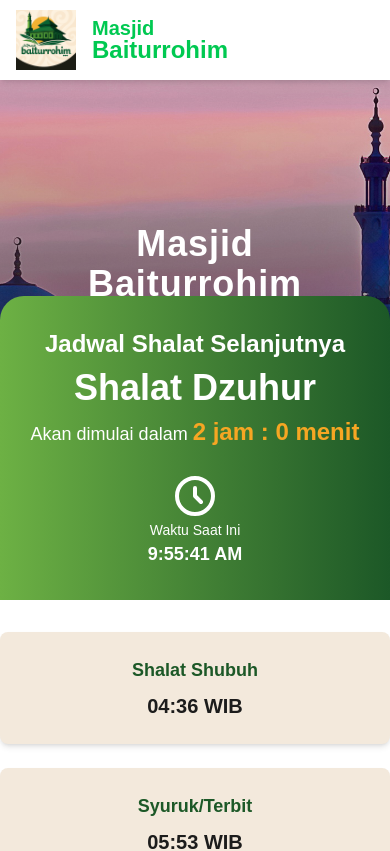
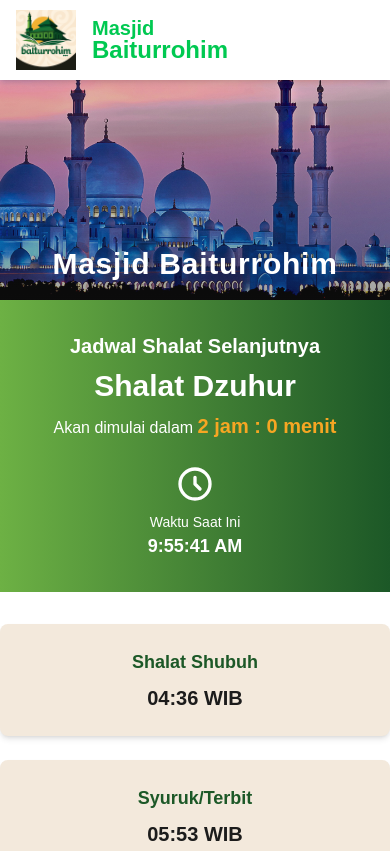
Before and after one commit to dimasfaturrohim/masjid-baiturrohim, a Next.js app: page / in a window 390 px wide. Shown: the top 851 px of the page. Built offline with nearby package versions, Linux system fonts and the light colour scheme.

Commit message:
update styling and add responsive

```diff
--- a/app/beranda/beranda.js
+++ b/app/beranda/beranda.js
@@ -118,12 +118,12 @@ export default function Beranda() {
   return (
     <div>
       {/* Hero Section dengan Jadwal Shalat */}
-      <div className="relative w-full h-[600px] overflow-hidden">
+      <div className="relative w-full h-auto md:h-[600px] overflow-hidden">
         {/* Background Image */}
         <img
           src="/images/masjid1.jpg" // Ganti dengan salah satu gambar dari carousel
           alt="Masjid Baiturrohim"
-          className="w-full h-full object-cover"
+          className="w-full h-[300px] md:h-full object-cover"
         />
 
         {/* Overlay */}
@@ -131,40 +131,39 @@ export default function Beranda() {
 
         {/* Text Content */}
         <div className="absolute inset-0 flex flex-col items-center justify-center text-center text-white px-6">
-          <h1 className="text-4xl md:text-6xl font-extrabold tracking-wide">
+          <h1 className="text-3xl md:text-6xl font-extrabold tracking-wide">
             Masjid Baiturrohim
           </h1>
-          <p className="mt-4 text-lg md:text-xl font-medium max-w-2xl">
+          <p className="mt-4 text-base md:text-xl font-medium max-w-2xl">
             Menyebarkan kedamaian dan keindahan Islam melalui kegiatan ibadah
             dan sosial.
           </p>
         </div>
 
         {/* Jadwal Shalat Selanjutnya */}
-        <div className="absolute bottom-0 left-0 w-full bg-gradient-to-r from-[#6DB144] to-[#1C5827] text-white shadow-lg rounded-t-3xl px-6 py-8">
-          <div className="flex flex-col md:flex-row items-center justify-between">
+        <div className="relative md:absolute bottom-0 left-0 w-full bg-gradient-to-r from-[#6DB144] to-[#1C5827] text-white shadow-lg md:rounded-t-3xl px-6 py-8 md:py-6 md:px-8">
+          <div className="flex flex-col md:flex-row items-center md:items-start justify-between gap-6">
             {/* Informasi Waktu Shalat Selanjutnya */}
-            <div className="mb-6 md:mb-0 text-center md:text-left">
-              <h1 className="text-2xl font-bold mb-2">
+            <div className="text-center md:text-left">
+              <h1 className="text-xl md:text-2xl font-bold mb-2">
                 Jadwal Shalat Selanjutnya
               </h1>
-              <h2 className="text-4xl md:text-5xl font-extrabold mb-2">
+              <h2 className="text-3xl md:text-5xl font-extrabold mb-2">
                 {nextPrayer.name}
               </h2>
-              <p className="text-lg">
+              <p className="text-base md:text-lg">
                 Akan dimulai dalam{' '}
-                <span className="font-bold text-2xl text-[#F6A623]">
+                <span className="font-bold text-xl md:text-2xl text-[#F6A623]">
                   {hoursLeft} jam : {minutesLeft} menit
                 </span>
               </p>
             </div>
 
             {/* Ikon dan Waktu */}
-            <div className="flex items-center gap-6">
-              <div className="flex flex-col items-center">
+            <div className="flex flex-col items-center md:items-end">
               <svg
                 xmlns="http://www.w3.org/2000/svg"
-                  className="h-12 w-12 text-white"
+                className="h-10 w-10 md:h-12 md:w-12 text-white"
                 fill="none"
                 viewBox="0 0 24 24"
                 stroke="currentColor"
@@ -176,11 +175,12 @@ export default function Beranda() {
                   d="M12 8v4l3 3m6-3a9 9 0 11-18 0 9 9 0 0118 0z"
                 />
               </svg>
-                <p className="text-sm font-medium">Waktu Saat Ini</p>
+              <p className="text-sm md:text-base font-medium mt-2">
+                Waktu Saat Ini
+              </p>
               <p className="text-lg font-bold">
                 {new Date().toLocaleTimeString()}
               </p>
-              </div>
             </div>
           </div>
         </div>
```
Lines whose indentation alone changed are shown as unchanged.
